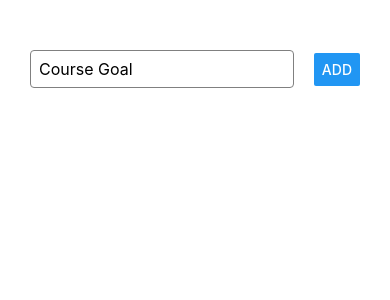
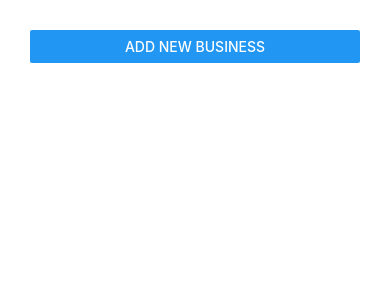
Before and after one commit to hoshimotao/rn-complete-guide, a React Native app: screen / in a window 390 px wide. Shown: the top 300 px of the page. Built offline with nearby package versions, Linux system fonts and the light colour scheme.

Commit message:
add cancel button and clear text input

```diff
--- a/App.js
+++ b/App.js
@@ -1,11 +1,8 @@
 import React, {useState} from 'react';
 import {
   StyleSheet,
-  Text,
   View,
-  TextInput,
   Button,
-  ScrollView,
   FlatList,
 } from 'react-native';
 import GoalItem from './components/GoalItem';
@@ -13,13 +10,21 @@
 
 export default function App () {
   const [courseGoals, setCourseGoals] = useState ([]);
+  const [isAddMode, setIsAddMode] = useState(false);
 
   const addGoalHandler = goalTitle => {
     setCourseGoals (currentGoals => [
       ...currentGoals,
       {id: Math.random ().toString (), value: goalTitle},
     ]);
+
+    setIsAddMode(false);
   };
+
+  const cancelAdditionGoalHandler = () => {
+    setIsAddMode(false);
+
+  }
 
   const removeGoalHandler = goalId =>{
     setCourseGoals(currentGoals => {
@@ -30,7 +35,8 @@
 
   return (
     <View style={styles.screen}>
-      <GoalInput onAddGoal={addGoalHandler} />
+      <Button title="Add new business" onPress={() => setIsAddMode(true)} />
+      <GoalInput visible={isAddMode} onAddGoal={addGoalHandler} onCancel={cancelAdditionGoalHandler} />
       <FlatList
         keyExtractor={(item, index) => item.id}
         data={courseGoals}
--- a/components/GoalInput.js
+++ b/components/GoalInput.js
@@ -1,5 +1,5 @@
 import React, {useState} from 'react';
-import {View, TextInput, Button, StyleSheet} from 'react-native';
+import {View, TextInput, Button, StyleSheet, Modal, Text} from 'react-native';
 
 const GoalInput = props => {
   const [enteredGoal, setEnteredGoal] = useState ('');
@@ -7,8 +7,21 @@
     setEnteredGoal (enteredText);
   };
 
+  const onGoalHandler = () => {
+    props.onAddGoal (enteredGoal);
+    setEnteredGoal('');
+  };
+
+  const deleteGoalHandler = () => {
+    props.onCancel(enteredGoal);
+    setEnteredGoal('')
+  }
+
   return (
+    <Modal visible={props.visible} animationType="slide">
+
       <View style={styles.inputContainer}>
+        {/* <Text> Goals </Text> */}
         <TextInput
           placeholder="Course Goal"
           style={styles.input}
@@ -17,19 +30,24 @@
         />
 
         {/* the add button */}
-      <Button title="ADD" onPress={props.onAddGoal.bind (this, enteredGoal)} />
+        <Button title="Add" onPress={onGoalHandler} />
+        {/* the delete button */}
+        <Button title="Cancel" color="red" onPress={deleteGoalHandler}/>
       </View>
+    </Modal>
   );
 };
 
 const styles = StyleSheet.create ({
   inputContainer: {
+    flex: 1,
     marginTop: 20,
-    flexDirection: 'row',
-    justifyContent: 'space-between',
+    justifyContent: 'center',
+    alignItems: 'center',
     alignItems: 'center',
   },
   input: {
+    marginBottom: 10,
     width: '80%',
     borderColor: 'gray',
     borderWidth: 1,
```
Lines whose indentation alone changed are shown as unchanged.
